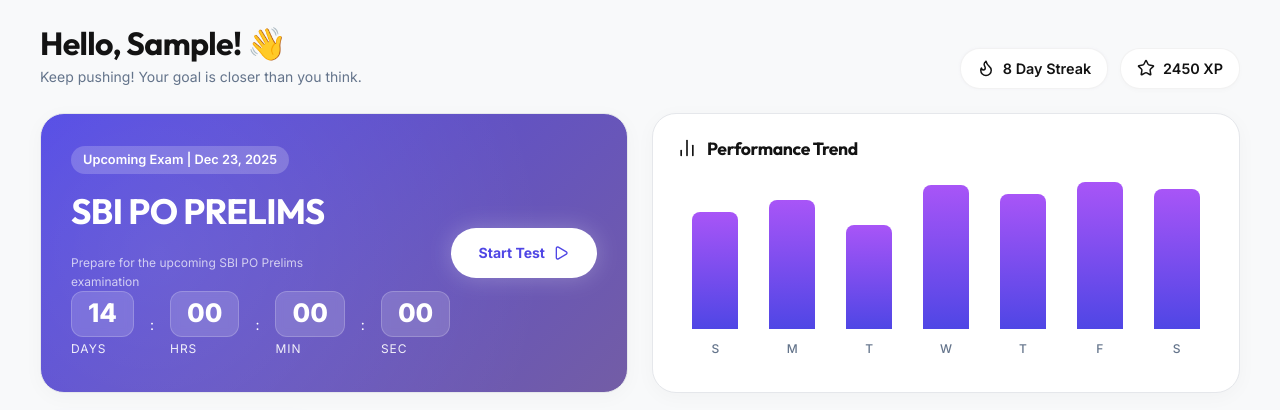
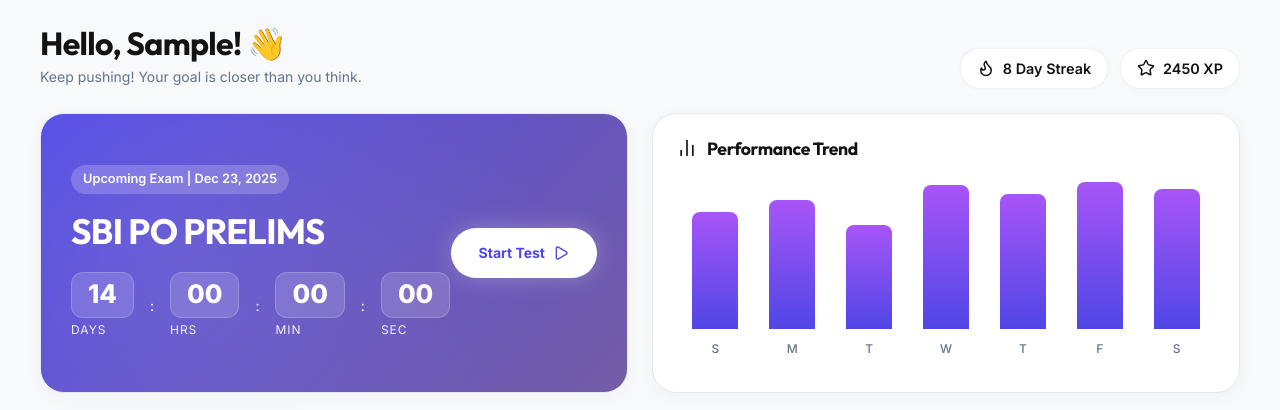
Before and after one commit to ShyamCoder2024/StudywiseBanking_site, a React (Vite) app in the folder frontend/: page /dashboard in a window 1280 px wide. Shown: the top 410 px of the page. Built offline with nearby package versions, Linux system fonts and the light colour scheme; no server answers; sample sign-in values are in the browser's storage.

Commit message:
Revert purple card description to admin settings

```diff
--- a/frontend/src/pages/student/StudentDashboard.jsx
+++ b/frontend/src/pages/student/StudentDashboard.jsx
@@ -274,9 +274,11 @@ export function StudentDashboard() {
                                     {newQuizzes.length > 0 ? 'New Test Available!' : (examSettings?.title || 'Upcoming Exam')} | {examSettings?.date || new Date().toLocaleDateString('en-US', { month: 'short', day: 'numeric', year: 'numeric' })}
                                 </span>
                                 <h2>{examSettings?.examName?.toUpperCase() || targetExam.toUpperCase()}</h2>
-                                <p style={{ fontSize: '12px', color: 'rgba(255,255,255,0.7)', margin: '8px 0 0', maxWidth: '300px' }}>
-                                    Prepare for the upcoming {targetExam} examination
-                                </p>
+                                {examSettings?.description && (
+                                    <p style={{ fontSize: '12px', color: 'rgba(255,255,255,0.7)', margin: '8px 0 0', maxWidth: '300px' }}>
+                                        {examSettings.description}
+                                    </p>
+                                )}
                                 <div className="countdown-timer">
                                     <div className="time-unit">
                                         <div className="time-box">
```
